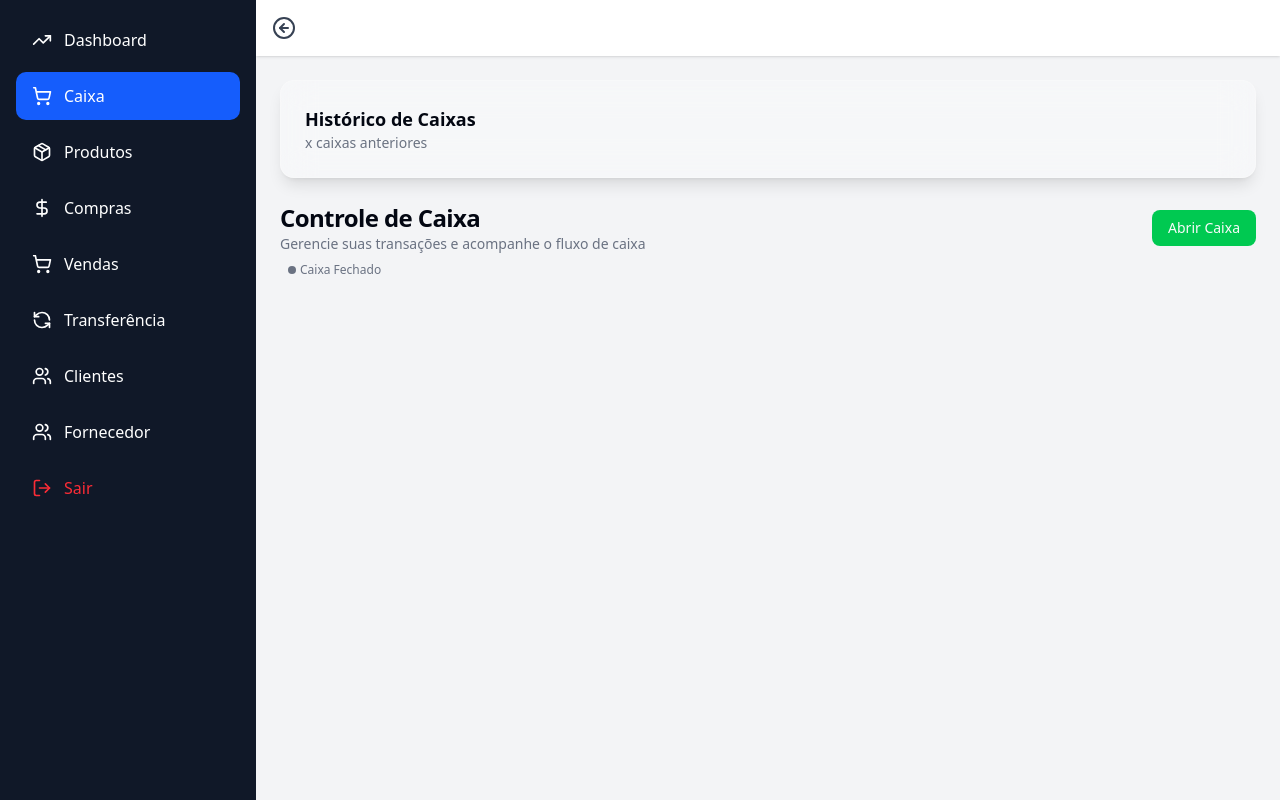
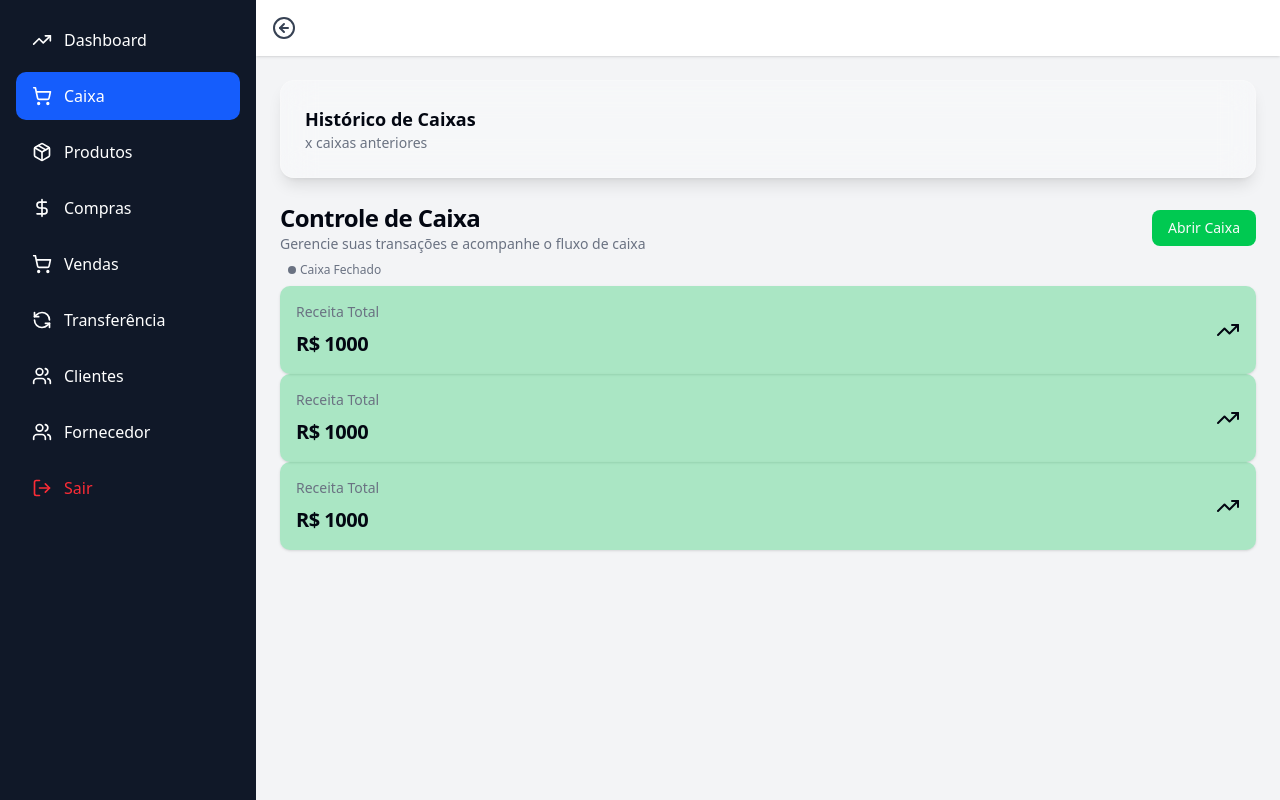
Before and after one commit to luannpl/ferro-velho, a Next.js app: page /caixa in a window 1280 px wide. Built offline with nearby package versions, Linux system fonts and the light colour scheme.

Commit message:
feat: adicionando CardInfo

```diff
--- a/src/app/(home)/caixa/page.tsx
+++ b/src/app/(home)/caixa/page.tsx
@@ -1,6 +1,9 @@
 'use client'
 import { Button } from "@/components/ui/button";
 import { useState } from "react";
+import CardInfo from "@/components/CardInfo";
+import { TrendingUp } from "lucide-react";
+
 export default function Caixa() {
     const [open, setOpen] = useState(false);
     return (
@@ -27,6 +30,12 @@ export default function Caixa() {
                 <div className="p-2">
                     <p className={`text-xs ${open ? "text-green-500" : "text-muted-foreground"}`}><span className={`w-2 h-2 rounded-full mr-1 inline-block ${open ? "bg-green-500" : "bg-gray-500"}`}></span>{open ? "Caixa Aberto" : "Caixa Fechado"}</p>
                 </div>
+                <div className="justify-between">
+                    <CardInfo title="Receita Total" valor={1000} icon={<TrendingUp />} bgColor="bg-green-500/30" />
+                    <CardInfo title="Receita Total" valor={1000} icon={<TrendingUp />} bgColor="bg-green-500/30" />
+                    <CardInfo title="Receita Total" valor={1000} icon={<TrendingUp />} bgColor="bg-green-500/30" />
+                </div>
+
             </section>
         </main>
     )
--- /dev/null
+++ b/src/components/CardInfo/index.tsx
@@ -0,0 +1,15 @@
+export default function CardInfo({ title, valor, icon, bgColor }: { title: string; valor: number; icon: any; bgColor?: string }) {
+    return (
+        <div className={`flex items-center justify-between p-4 rounded-lg shadow ${bgColor ?? ''}`}>
+            <div className="flex flex-col gap-2">
+                <p className="text-muted-foreground text-sm">{title}</p>
+                <h4 className="scroll-m-20 text-xl font-semibold tracking-tight">
+                    R$ {valor}
+                </h4>
+            </div>
+            <div className="flex items-center justify-end">
+                {icon}
+            </div>
+        </div>
+    )
+}
```
